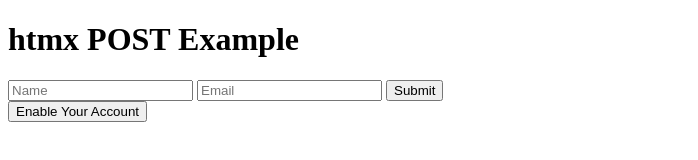
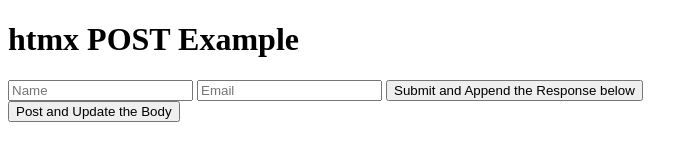
Before and after one commit to ramsunvtech/htmx-basics, a plain HTML site: page docs/http-post.html in a window 1280 px wide. Shown: the whole page, without its empty margins (0-698 px from the left). Drawn offline with Linux system fonts and the light colour scheme.

Commit message:
tech(base): add htmx post example

```diff
--- a/docs/http-post.html
+++ b/docs/http-post.html
@@ -10,13 +10,13 @@
   <form hx-post="https://jsonplaceholder.typicode.com/posts" hx-target="#responseContainer">
     <input type="text" name="name" placeholder="Name">
     <input type="email" name="email" placeholder="Email">
-    <button type="submit">Submit</button>
+    <button type="submit">Submit and Append the Response below</button>
   </form>
 
   <div id="responseContainer"></div>
 
   <button hx-post="https://jsonplaceholder.typicode.com/posts" hx-target="body">
-    Enable Your Account
+    Post and Update the Body
   </button>
 </body>
 </html>
```
